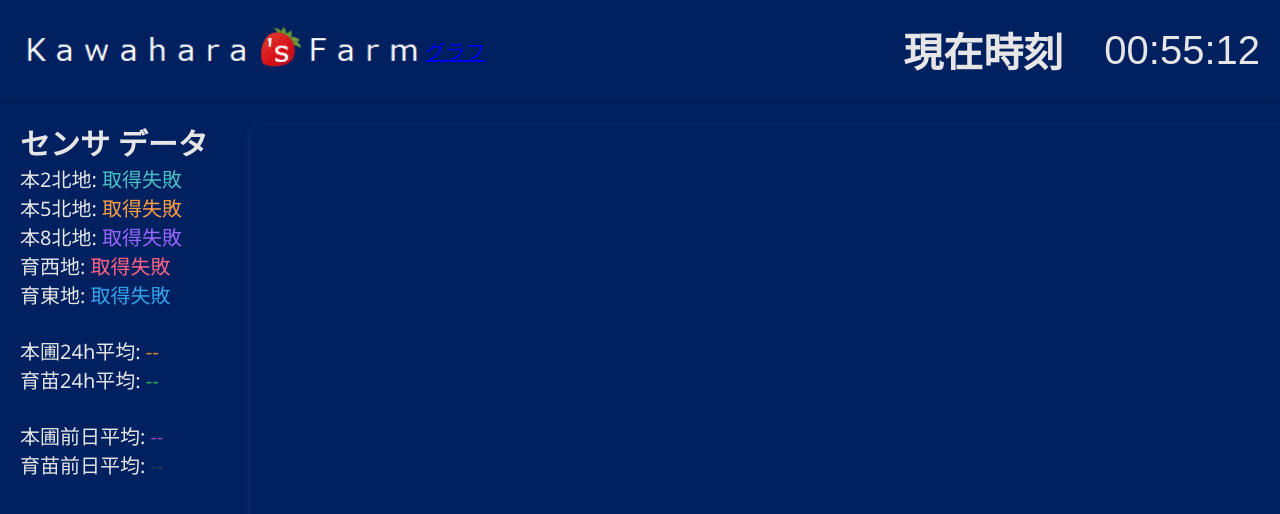
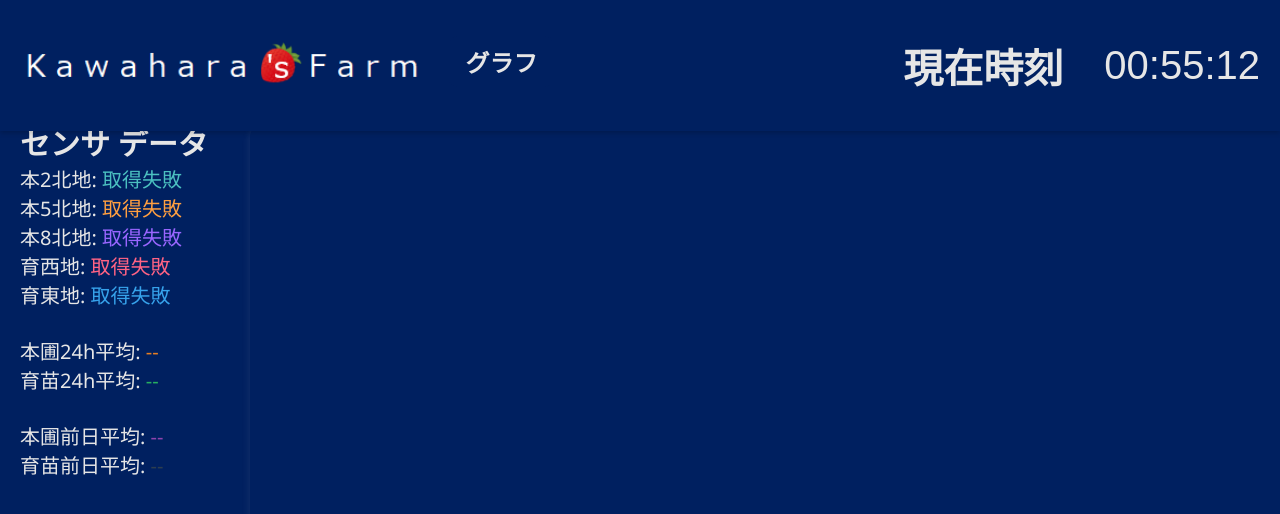
Before and after one commit to KMas-hub/gauge, a plain HTML site: page index.html in a window 1280 px wide. Drawn offline with nearby package versions, Linux system fonts and the light colour scheme; no server answers.

Commit message:
Update style.css

```diff
--- a/style.css
+++ b/style.css
@@ -59,6 +59,23 @@ body {
 .logo {
     height: 50px;      /* ロゴ画像の高さを調整 */
     width: auto;       /* 幅は自動で比率を保つ */
+}
+
+.external-button {
+    padding: 8px 16px;
+    margin: 24px;
+    margin-top: 16px;
+    font-size: 24px;
+    background-color: #002060; /* 好きな色に変更可能 */
+    color: #e6e6e6;
+    text-decoration: none;
+    border-radius: 8px;
+    font-weight: bold;
+}
+
+.external-button:hover {
+    background-color: #e6e6e6;
+    color: #002060;
 }
 
 /*現在時刻*/
```
